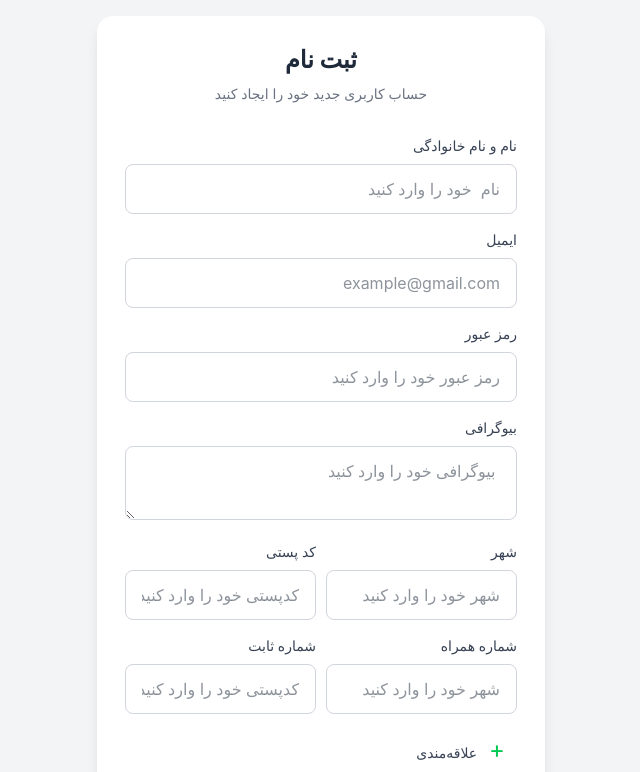
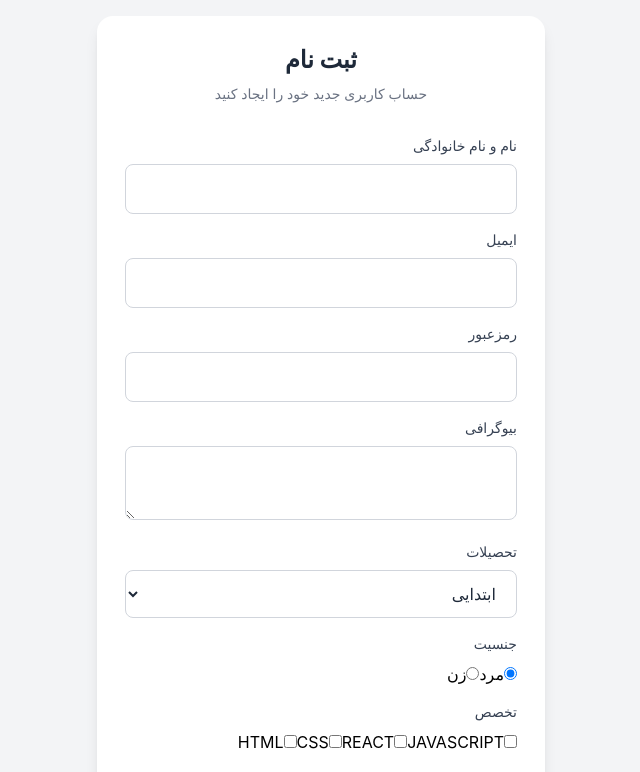
Before and after one commit to Mahdi-Khaghani/Practice-formik, a React (Vite) app: page / in a window 1280 px wide. Shown: the top 772 px of the page, without its empty margins (319-959 px from the left). Built offline with nearby package versions, Linux system fonts and the light colour scheme; the HTML template or start-up script is replaced by a standard one.

Commit message:
conclusion

```diff
--- a/src/PersonalField.jsx
+++ b/src/PersonalField.jsx
@@ -6,7 +6,6 @@ const PersonalField = ({field,form,meta}) => {
         name="fullname"
         id="fullname"
         {...field}
-        placeholder="نام  خود را وارد کنید"
         className="w-full px-4 py-3 rounded-lg border border-gray-300 dark:border-gray-600 bg-white dark:bg-gray-700 text-gray-800 dark:text-white outline-none focus:ring-2 focus:ring-blue-500"
       />
       {meta.error && form.touched ? (
--- a/src/RegisterForm.jsx
+++ b/src/RegisterForm.jsx
@@ -1,9 +1,9 @@
 import { ErrorMessage, FastField, FieldArray, Form, Formik } from "formik";
 import * as Yup from "yup";
-import PersonalField from "./PersonalField";
 import PersonalError from "./PersonalError";
 import FavoritsField from "./FavoritsField";
 import { useEffect, useState } from "react";
+import FormikControl from "./formikElements/FormikControl";
 
 const initialValues = {
   fullname: "",
@@ -16,6 +16,9 @@ const initialValues = {
   },
   phone: ["", ""],
   faivorits: [""],
+  education: 1,
+  gender: 1,
+  skill : []
 };
 
 const onSubmit = (values, submitProps) => {
@@ -42,17 +45,27 @@ const validationSchema = Yup.object({
   faivorits: Yup.array().of(
     Yup.string().required("لطفا این قسمت را کامل کنید"),
   ),
+  education: Yup.string().required("لطفا این قسمت را کامل کنید"),
 });
 
-const validateBio = (value) => {
-  let error;
-  if (!value) {
-    error = "ورود این فیلد اجباری است";
-  } else if (!/^[\u0600-\u06FF\s0-9a-zA-Z]+$/.test(value)) {
-    error = "لطفا قالب نوشتاری را رعایت کنید";
-  }
-  return error;
-};
+const educations = [
+  { id: 1, value: "ابتدایی" },
+  { id: 2, value: "سیکل" },
+  { id: 3, value: "دیپلم" },
+  { id: 4, value: "لیسانس" },
+];
+
+const gender = [
+  { id: 1, value: "مرد" },
+  { id: 2, value: "زن" },
+];
+
+const skills = [
+  { id: 1, value: "HTML" },
+  { id: 2, value: "CSS" },
+  { id: 1, value: "REACT" },
+  { id: 2, value: "JAVASCRIPT" },
+];
 
 const RegisterForm = () => {
   const [savedData, setSavedData] = useState(null);
@@ -95,91 +108,52 @@ const RegisterForm = () => {
 
               <Form className="space-y-4">
                 {/* Full Name */}
-                <div>
-                  <label
-                    htmlFor="fullName"
-                    className="block text-sm font-medium text-gray-700 dark:text-gray-300 mb-2"
-                  >
-                    نام و نام خانوادگی
-                  </label>
-
-                  <FastField
-                    id="fullName"
+                <FormikControl
+                  control="input"
+                  type="text"
+                  label="نام و نام خانوادگی"
                   name="fullname"
-                    type="text"
-                    placeholder="مثلاً علی احمدی"
-                    className="w-full px-4 py-3 rounded-lg border border-gray-300 dark:border-gray-600 bg-white dark:bg-gray-700 text-gray-800 dark:text-white outline-none focus:ring-2 focus:ring-blue-500"
-                  >
-                    {(props) => {
-                      return <PersonalField {...props} />;
-                    }}
-                  </FastField>
-                </div>
+                />
 
                 {/* Email */}
-                <div>
-                  <label
-                    htmlFor="email"
-                    className="block text-sm font-medium text-gray-700 dark:text-gray-300 mb-2"
-                  >
-                    ایمیل
-                  </label>
-
-                  <FastField
+                <FormikControl
+                  control="input"
+                  type="email"
+                  label="ایمیل"
                   name="email"
-                    id="email"
-                    type="email"
-                    placeholder="example@gmail.com"
-                    className="w-full px-4 py-3 rounded-lg border border-gray-300 dark:border-gray-600 bg-white dark:bg-gray-700 text-gray-800 dark:text-white outline-none focus:ring-2 focus:ring-blue-500"
                 />
 
-                  <ErrorMessage name="email" component={PersonalError} />
-                </div>
+                {/* Password */}
+                <FormikControl
+                  control="input"
+                  type="password"
+                  label="رمزعبور"
+                  name="password"
+                />
 
-                {/* Password */}
-                <div>
-                  <label
-                    htmlFor="password"
-                    className="block text-sm font-medium text-gray-700 dark:text-gray-300 mb-2"
-                  >
-                    رمز عبور
-                  </label>
+                <FormikControl control="textarea" label="بیوگرافی" name="bio" />
 
-                  <FastField
-                    name="password"
-                    id="password"
-                    type="password"
-                    placeholder="رمز عبور خود را وارد کنید"
-                    className="w-full px-4 py-3 rounded-lg border border-gray-300 dark:border-gray-600 bg-white dark:bg-gray-700 text-gray-800 dark:text-white outline-none focus:ring-2 focus:ring-blue-500"
+                <FormikControl
+                  control="select"
+                  label="تحصیلات"
+                  name="education"
+                  options={educations}
                 />
-                  <ErrorMessage name="password">
-                    {(error) => (
-                      <span className="text-red-600 font-medium text-center">
-                        {error}
-                      </span>
-                    )}
-                  </ErrorMessage>
-                </div>
 
-                <div>
-                  <label
-                    htmlFor="bio"
-                    className="block text-sm font-medium text-gray-700 dark:text-gray-300 mb-2"
-                  >
-                    بیوگرافی
-                  </label>
+                <FormikControl
+                  control="radio"
+                  label="جنسیت"
+                  name="gender"
+                  options={gender}
+                />
 
-                  <FastField
-                    validate={validateBio}
-                    name="bio"
-                    id="bio"
-                    type="text"
-                    placeholder=" بیوگرافی خود را وارد کنید"
-                    className="w-full px-4 py-3 rounded-lg border border-gray-300 dark:border-gray-600 bg-white dark:bg-gray-700 text-gray-800 dark:text-white outline-none focus:ring-2 focus:ring-blue-500"
-                    as="textarea"
+                <FormikControl
+                  control="checkbox"
+                  label="تخصص"
+                  name="skill"
+                  options={skills}
                 />
-                  <ErrorMessage name="bio" component={PersonalError} />
-                </div>
+
                 <div className="w-full flex items-center gap-2.5">
                   <div className="w-[49%]">
                     <label
--- /dev/null
+++ b/src/formikElements/Checkbox.jsx
@@ -0,0 +1,40 @@
+import { FastField } from "formik";
+import { Fragment } from "react/jsx-runtime";
+
+const Checkbox = (props) => {
+  const {name,label,options} = props
+  return (
+    <div>
+      <label
+        htmlFor={name}
+        className="block text-sm font-medium text-gray-700 dark:text-gray-300 mb-2"
+      >
+           {label}
+      </label>
+
+      <FastField
+        id={name}
+        name={name}
+        className="w-full px-4 py-3 rounded-lg border border-gray-300 dark:border-gray-600 bg-white dark:bg-gray-700 text-gray-800 dark:text-white outline-none focus:ring-2 focus:ring-blue-500"
+      >
+        {
+            ({field}) => {
+                return options.map((o) => (
+                    <Fragment key={o.id}>
+                        <input type="checkbox"
+                        id={o.id}
+                        {...field}
+                        value={o.value}
+                        checked={field.value.includes(o.value)}
+                        />
+                        <label htmlFor={`radio${o.id}`}>{o.value}</label>
+                    </Fragment>
+                ))
+            }
+        }
+      </FastField>
+    </div>
+  );
+};
+
+export default Checkbox;
--- /dev/null
+++ b/src/formikElements/FormikControl.jsx
@@ -0,0 +1,25 @@
+import Checkbox from "./Checkbox";
+import InputElement from "./InputElement";
+import Radio from "./Radio";
+import Select from "./Select";
+import TextArea from "./TextArea";
+
+
+const FormikControl = (props) => {
+    switch(props.control){
+        case 'input':
+            return <InputElement {...props}/>
+        case 'textarea':
+            return <TextArea {...props}/>
+        case 'select':
+            return <Select {...props}/>
+        case 'radio':
+            return <Radio {...props}/>
+        case 'checkbox':
+            return <Checkbox {...props}/>
+        default:
+            break;
+    }
+}
+
+export default FormikControl;
--- /dev/null
+++ b/src/formikElements/InputElement.jsx
@@ -0,0 +1,29 @@
+import { FastField } from "formik";
+import PersonalField from "../PersonalField";
+
+const InputElement = (props) => {
+  const {name,label,type} = props
+  return (
+    <div>
+      <label
+        htmlFor={name}
+        className="block text-sm font-medium text-gray-700 dark:text-gray-300 mb-2"
+      >
+           {label}
+      </label>
+
+      <FastField
+        id={name}
+        name={name}
+        type={type}
+        className="w-full px-4 py-3 rounded-lg border border-gray-300 dark:border-gray-600 bg-white dark:bg-gray-700 text-gray-800 dark:text-white outline-none focus:ring-2 focus:ring-blue-500"
+      >
+        {(props) => {
+          return <PersonalField {...props} />;
+        }}
+      </FastField>
+    </div>
+  );
+};
+
+export default InputElement;
--- /dev/null
+++ b/src/formikElements/Radio.jsx
@@ -0,0 +1,40 @@
+import { FastField } from "formik";
+import { Fragment } from "react/jsx-runtime";
+
+const Radio = (props) => {
+  const {name,label,options} = props
+  return (
+    <div>
+      <label
+        htmlFor={name}
+        className="block text-sm font-medium text-gray-700 dark:text-gray-300 mb-2"
+      >
+           {label}
+      </label>
+
+      <FastField
+        id={name}
+        name={name}
+        className="w-full px-4 py-3 rounded-lg border border-gray-300 dark:border-gray-600 bg-white dark:bg-gray-700 text-gray-800 dark:text-white outline-none focus:ring-2 focus:ring-blue-500"
+      >
+        {
+            ({field}) => {
+                return options.map((o) => (
+                    <Fragment key={o.id}>
+                        <input type="radio"
+                        id={`radio${o.id}`}
+                        {...field}
+                        value={o.id}
+                        checked={field.value == o.id}
+                        />
+                        <label htmlFor={`radio${o.id}`}>{o.value}</label>
+                    </Fragment>
+                ))
+            }
+        }
+      </FastField>
+    </div>
+  );
+};
+
+export default Radio;
--- /dev/null
+++ b/src/formikElements/Select.jsx
@@ -0,0 +1,30 @@
+import { FastField } from "formik";
+
+const Select = (props) => {
+  const {name,label,options} = props
+  return (
+    <div>
+      <label
+        htmlFor={name}
+        className="block text-sm font-medium text-gray-700 dark:text-gray-300 mb-2"
+      >
+           {label}
+      </label>
+
+      <FastField
+        id={name}
+        name={name}
+        as="select"
+        className="w-full px-4 py-3 rounded-lg border border-gray-300 dark:border-gray-600 bg-white dark:bg-gray-700 text-gray-800 dark:text-white outline-none focus:ring-2 focus:ring-blue-500"
+      >
+        {
+            options.map((o) => (
+                <option key={o.id} value={o.id}>{o.value}</option>
+            ))
+        }
+      </FastField>
+    </div>
+  );
+};
+
+export default Select;
--- /dev/null
+++ b/src/formikElements/TextArea.jsx
@@ -0,0 +1,36 @@
+import { ErrorMessage, FastField } from "formik";
+import PersonalError from "../PersonalError";
+
+const TextArea = (props) => {
+  const { name, label } = props;
+  const validateBio = (value) => {
+    let error;
+    if (!value) {
+      error = "ورود این فیلد اجباری است";
+    } else if (!/^[\u0600-\u06FF\s0-9a-zA-Z]+$/.test(value)) {
+      error = "لطفا قالب نوشتاری را رعایت کنید";
+    }
+    return error;
+  };
+  return (
+    <div>
+      <label
+        htmlFor="bio"
+        className="block text-sm font-medium text-gray-700 dark:text-gray-300 mb-2"
+      >
+        {label}
+      </label>
+
+      <FastField
+        validate={validateBio}
+        name={name}
+        id={name}
+        as="textarea"
+        className="w-full px-4 py-3 rounded-lg border border-gray-300 dark:border-gray-600 bg-white dark:bg-gray-700 text-gray-800 dark:text-white outline-none focus:ring-2 focus:ring-blue-500"
+      />
+      <ErrorMessage name={name} component={PersonalError} />
+    </div>
+  );
+};
+
+export default TextArea;
```
Lines whose indentation alone changed are shown as unchanged.
